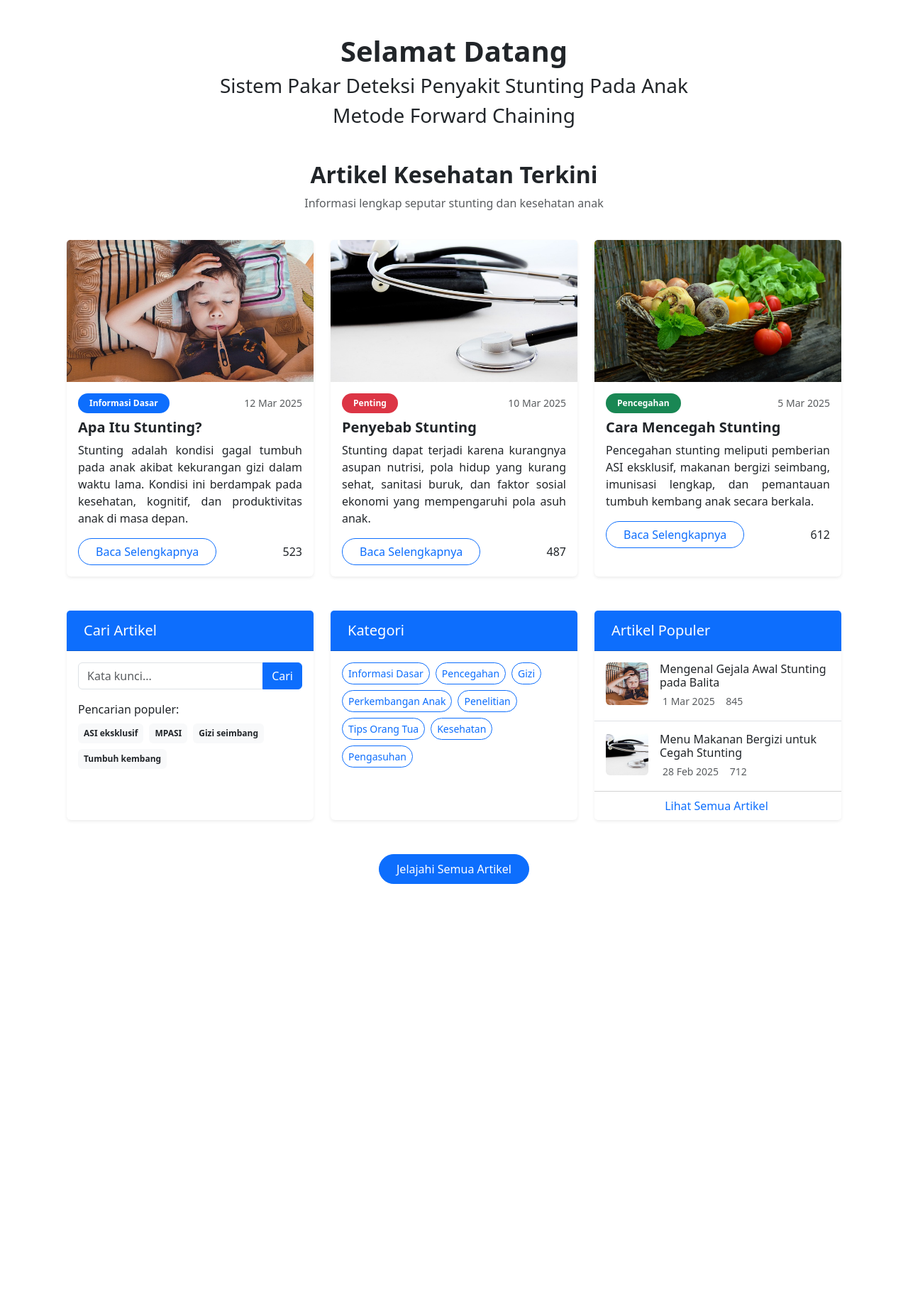
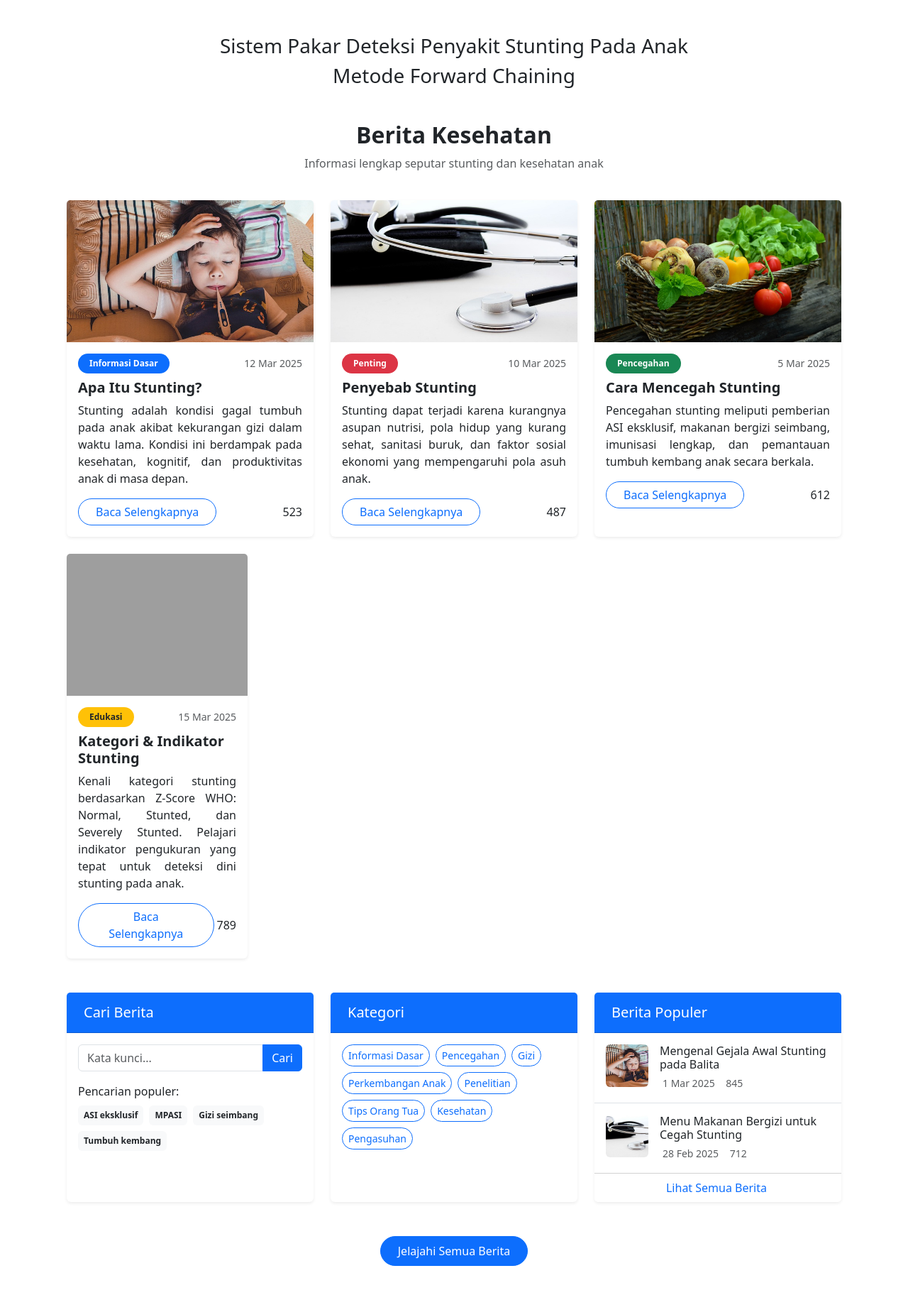
Before and after one commit to yantosan502/sistem_web_diagnosa_penyakit, a PHP site: page /welcome.php in a window 1280 px wide. Shown: the whole page at 71% size. Before the commit the page ends 1245 px from the top, so only its background shows below. Run offline with PHP 8.4, Linux system fonts and the light colour scheme; grey boxes are pictures that could not be loaded.

Commit message:
Update welcome.php

```diff
--- a/welcome.php
+++ b/welcome.php
@@ -16,21 +16,21 @@
 <body>
     <div class="container mt-5">
         <div class="text-center mb-4">
-            <h1 class="fw-bold">Selamat Datang</h1>
+            <!-- <h1 class="fw-bold">Selamat Datang</h1> -->
             <h3>Sistem Pakar Deteksi Penyakit Stunting Pada Anak</h3>
             <h3>Metode Forward Chaining</h3>
         </div>
 
-        <!-- Artikel Section -->
+        <!-- Berita Section -->
         <section class="container my-5">
             <div class="row mb-4">
                 <div class="col-12">
-                    <h2 class="fw-bold text-center">Artikel Kesehatan Terkini</h2>
+                    <h2 class="fw-bold text-center">Berita Kesehatan</h2>
                     <p class="text-center text-muted">Informasi lengkap seputar stunting dan kesehatan anak</p>
                 </div>
             </div>
 
-            <!-- 3 Artikel Sejajar -->
+            <!-- 3 Berita Sejajar -->
             <div class="row g-4 mb-5">
                 <div class="col-md-4">
                     <div class="card h-100 border-0 shadow-sm">
@@ -89,6 +89,27 @@
                         </div>
                     </div>
                 </div>
+
+                <div class="col-md-3">
+                    <div class="card h-100 border-0 shadow-sm">
+                        <img src="images/gambar 6.jpg" class="card-img-top" alt="Kategori Stunting" style="height: 200px; object-fit: cover;">
+                        <div class="card-body">
+                            <div class="d-flex justify-content-between align-items-center mb-2">
+                                <span class="badge bg-warning text-dark rounded-pill px-3 py-2">Edukasi</span>
+                                <small class="text-muted"><i class="far fa-calendar-alt me-1"></i> 15 Mar 2025</small>
+                            </div>
+                            <h5 class="card-title fw-bold">Kategori & Indikator Stunting</h5>
+                            <p class="card-text" style="text-align: justify;">Kenali kategori stunting berdasarkan Z-Score WHO: Normal, Stunted, dan Severely Stunted. Pelajari indikator pengukuran yang tepat untuk deteksi dini stunting pada anak.</p>
+                            <div class="d-flex justify-content-between align-items-center mt-3">
+                                <a href="artikel_4.html" class="btn btn-outline-primary rounded-pill px-4">Baca Selengkapnya</a>
+                                <div>
+                                    <i class="far fa-eye me-1"></i> 789
+                                </div>
+                            </div>
+                        </div>
+                    </div>
+                </div>
+
             </div>
 
             <!-- Area Fungsional (Pencarian, Kategori, Artikel Populer) -->
@@ -97,7 +118,7 @@
                 <div class="col-md-4">
                     <div class="card border-0 shadow-sm h-100">
                         <div class="card-header bg-primary text-white py-3">
-                            <h5 class="mb-0"><i class="fas fa-search me-2"></i>Cari Artikel</h5>
+                            <h5 class="mb-0"><i class="fas fa-search me-2"></i>Cari Berita</h5>
                         </div>
                         <div class="card-body">
                             <div class="input-group">
@@ -142,7 +163,7 @@
                 <div class="col-md-4">
                     <div class="card border-0 shadow-sm h-100">
                         <div class="card-header bg-primary text-white py-3">
-                            <h5 class="mb-0"><i class="fas fa-star me-2"></i>Artikel Populer</h5>
+                            <h5 class="mb-0"><i class="fas fa-star me-2"></i>Berita Populer</h5>
                         </div>
                         <div class="card-body p-0">
                             <ul class="list-group list-group-flush">
@@ -169,14 +190,14 @@
                             </ul>
                         </div>
                         <div class="card-footer bg-white text-center">
-                            <a href="artikel.html" class="text-decoration-none">Lihat Semua Artikel <i class="fas fa-arrow-right ms-1"></i></a>
+                            <a href="artikel.html" class="text-decoration-none">Lihat Semua Berita<i class="fas fa-arrow-right ms-1"></i></a>
                         </div>
                     </div>
                 </div>
             </div>
 
             <div class="text-center mt-5">
-                <a href="artikel.html" class="btn btn-primary rounded-pill px-4 py-2">Jelajahi Semua Artikel</a>
+                <a href="artikel.html" class="btn btn-primary rounded-pill px-4 py-2">Jelajahi Semua Berita</a>
             </div>
         </section>
     </div>
```
